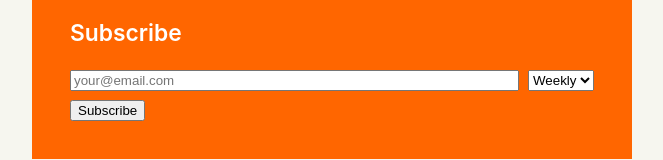
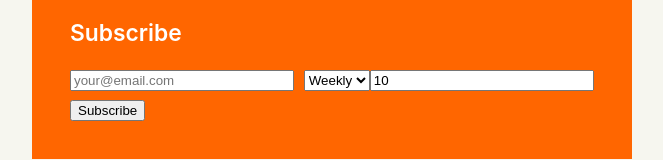
Before and after one commit to shwilliam/hnmail, a plain HTML site: page client/index.html in a window 1280 px wide. Shown: the part 269-429 px from the top of the page, without its empty margins (308-971 px from the left). Drawn offline with Linux system fonts and the light colour scheme.

Commit message:
add amount input to subscribe form

```diff
--- a/client/index.html
+++ b/client/index.html
@@ -124,6 +124,19 @@
             <option value="two_daily">2 daily</option>
             <option value="three_daily">3 daily</option>
           </select>
+
+          <label for="amount-input" class="sr-only">Amount</label>
+          <input
+            name="amount-input"
+            id="amount-input"
+            class="subscription-form__amount"
+            type="number"
+            value="10"
+            min="1"
+            max="50"
+            step="1"
+            required
+          />
         </div>
 
         <button id="subscription-submit" type="submit">Subscribe</button>
@@ -145,6 +158,9 @@
             const frequencyEl = e.currentTarget.elements['frequency-input']
             const frequency = frequencyEl.value
 
+            const amountEl = e.currentTarget.elements['amount-input']
+            const amount = amountEl.value
+
             const submitEl = document.getElementById('subscription-submit')
             submitEl.setAttribute('disabled', true)
 
@@ -154,7 +170,7 @@
                 {
                   method: 'POST',
                   mode: 'cors',
-                  body: JSON.stringify({email, frequency}),
+                  body: JSON.stringify({email, frequency, amount}),
                 },
               )
 
```
